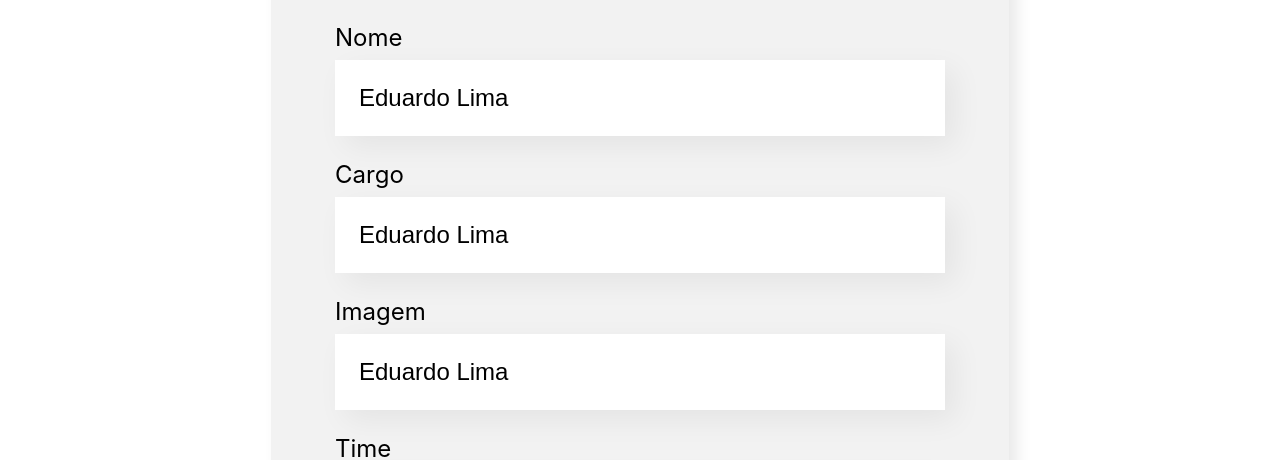
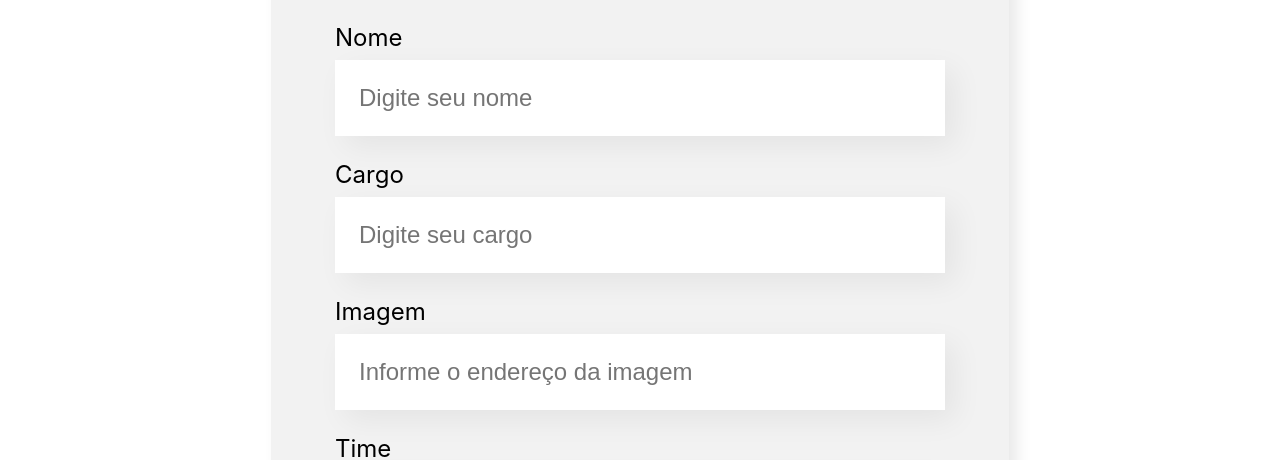
Before and after one commit to duduzx02/Organo, a React (Create React App) app: page / in a window 1280 px wide. Shown: the part 466-926 px from the top of the page. Built offline with nearby package versions, Linux system fonts and the light colour scheme; the HTML template or start-up script is replaced by a standard one.

Commit message:
Controlando o estado

```diff
--- a/src/components/CampoTexto/index.js
+++ b/src/components/CampoTexto/index.js
@@ -1,17 +1,14 @@
 import './CampoTexto.css'
 const CampoTexto = (props) => {
 
-  let valor = 'Eduardo Lima '
-
-  const aoDigitado = (e) =>{
-    valor = e.target.value
-    console.log(valor);
+  const aoDigitado = (e) => {
+    props.aoAlterado(e.target.value)
   }
 
   return (
     <div className="campo-texto">
       <label>{props.label}</label>
-      <input value={valor} onChange={aoDigitado} required={props.obrigatorio} placeholder={props.placeholder} />
+      <input value={props.valor} onChange={aoDigitado} required={props.obrigatorio} placeholder={props.placeholder} />
     </div>
   )
 }
--- a/src/components/Formulario/index.js
+++ b/src/components/Formulario/index.js
@@ -1,3 +1,4 @@
+import { useState } from 'react';
 import Botao from '../Botao';
 import CampoTexto from '../CampoTexto';
 import ListaSuspensa from '../ListaSuspensa';
@@ -14,19 +15,46 @@
     'Inovação e Gestão'
   ]
 
+  const [nome, setNome] = useState('')
+  const [cargo, setCargo] = useState('')
+  const [imagem, setImagem] = useState('')
+  const [time, setTime] = useState('')
+
   const aoSalvar = (evento) => {
     evento.preventDefault()
-    console.log('Form foi submetido!')
+    console.log('Form foi submetido!', nome, cargo, imagem, time)
   }
 
   return (
     <section className='formulario'>
       <form onSubmit={aoSalvar}>
         <h2>Preencha os dados para criar o card do  colaborador.</h2>
-        <CampoTexto obrigatorio={true} label="Nome" placeholder="Digite seu nome" />
-        <CampoTexto obrigatorio={true} label="Cargo" placeholder="Digite seu cargo" />
-        <CampoTexto label="Imagem" placeholder="Informe o endereço da imagem" />
-        <ListaSuspensa label="Time" itens={times} />
+        <CampoTexto
+        obrigatorio={true}
+        label="Nome"
+        placeholder="Digite seu nome"
+        valor={nome}
+        aoAlterado={valor => setNome(valor)} />
+        <CampoTexto
+        obrigatorio={true}
+        label="Cargo"
+        placeholder="Digite seu cargo"
+        valor={cargo}
+        aoAlterado={valor => setCargo(valor)}
+        />
+        <CampoTexto
+        label="Imagem"
+        placeholder="Informe o endereço da imagem"
+        valor={imagem}
+        aoAlterado={valor => setImagem(valor)}
+        />
+        <ListaSuspensa
+        obrigatorio={true}
+        label="Time"
+        itens={times}
+        valor={time}
+        aoAlterado={valor => setTime(valor)}
+        />
         <Botao>
           Criar Card
         </Botao>
--- a/src/components/ListaSuspensa/index.js
+++ b/src/components/ListaSuspensa/index.js
@@ -4,7 +4,7 @@
   return (
     <div className='lista-suspensa'>
       <label>{props.label}</label>
-      <select required={props.required}>
+      <select onChange={evento => props.aoAlterado(evento.target.value)} required={props.required} value={props.value}>
         {props.itens.map(item => {return <option key={item}>{item}</option>})}
       </select>
     </div>
```
